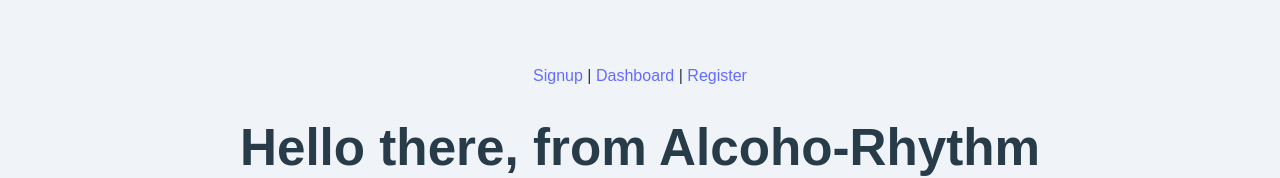
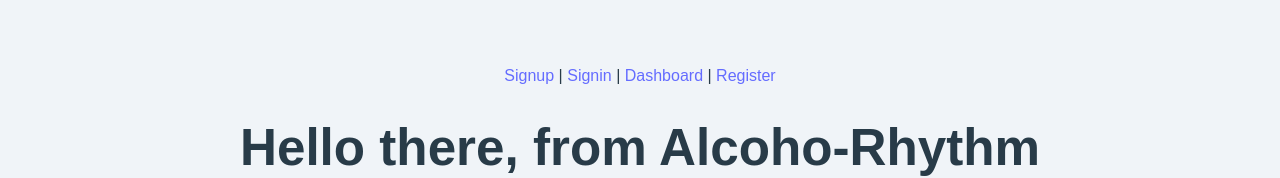
Before and after one commit to saitamau-maximum/alcoho-rhythm, a React (Vite) app in the folder client/: page / in a window 1280 px wide. Shown: the top 178 px of the page. Built offline with nearby package versions, Linux system fonts and the light colour scheme.

Commit message:
feat: signinボタンを追加

```diff
--- a/client/src/App.jsx
+++ b/client/src/App.jsx
@@ -1,6 +1,7 @@
 import "./App.css";
 import { BrowserRouter, Route, Routes, Link } from "react-router-dom";
 import Dashboard from "./Dashboard";
+import Signin from "./signin/Signin";
 import Register from "./register/Register";
 import Signup from "./Signup";
 
@@ -9,11 +10,13 @@
     <div className="App">
       <BrowserRouter>
         <Link to="/signup">Signup</Link> |{" "}
+        <Link to="/signin">Signin</Link> |{" "}
         <Link to="/dashboard">Dashboard</Link> |{" "}
         <Link to="/Register">Register</Link>
         <Routes>
           <Route path="/" element={<Dashboard />} />
           <Route path="/dashboard" element={<Dashboard />} />
+          <Route path="/signin" element={<Signin />} />
           <Route path="/signup" element={<Signup />} />
           <Route path="/register" element={<Register />} />
           <Route path="*" element={<h1>Not Found Page</h1>} />
```
